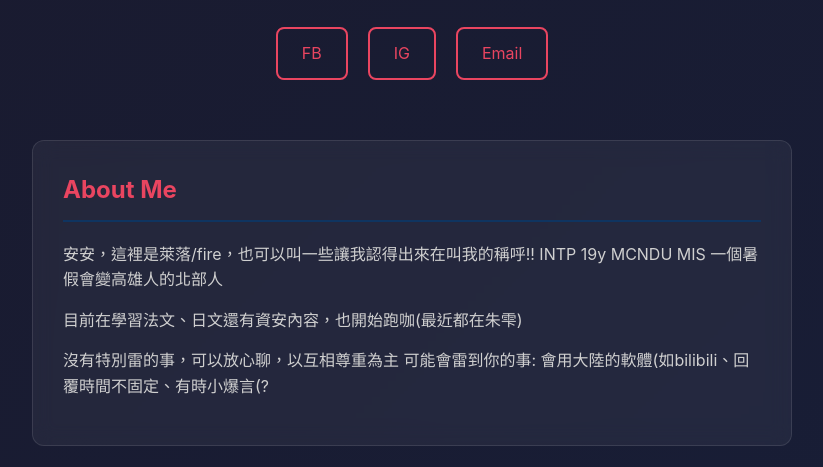
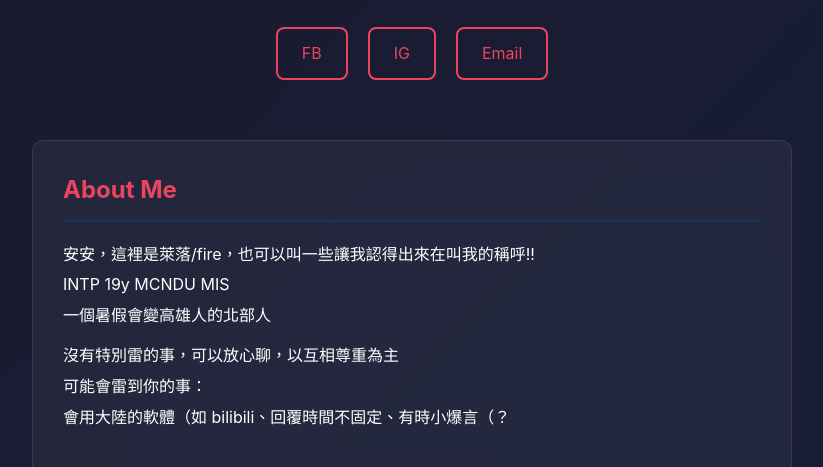
Before and after one commit to fire9681/husa.github.io, a plain HTML site: page index.html in a window 1280 px wide. Shown: the part 338-805 px from the top of the page, without its empty margins (228-1051 px from the left). Drawn offline with Linux system fonts and the light colour scheme.

Commit message:
Update index.html

```diff
--- a/index.html
+++ b/index.html
@@ -85,6 +85,15 @@
             color: #d0d0d0;
             margin-bottom: 15px;
         }
+        p {
+            color: #ffffff;
+            margin-bottom: 15px;
+        }
+
+p span {
+    display: block;
+    margin-bottom: 5px;
+}
 
         /* 技能 */
         .skills {
@@ -323,20 +332,15 @@
             <h2>About Me</h2>
 
             <p>
-                安安，這裡是萊落/fire，也可以叫一些讓我認得出來在叫我的稱呼!!
-                INTP 19y MCNDU MIS 一個暑假會變高雄人的北部人
-
-
+                <span>安安，這裡是萊落/fire，也可以叫一些讓我認得出來在叫我的稱呼!!</span>
+                <span>INTP 19y MCNDU MIS</span>
+                <span>一個暑假會變高雄人的北部人</span>
             </p>
 
             <p>
-                目前在學習法文、日文還有資安內容，也開始跑咖(最近都在朱雫)
-            </p>
-
-            <p>
-                沒有特別雷的事，可以放心聊，以互相尊重為主
-                可能會雷到你的事:
-                會用大陸的軟體(如bilibili、回覆時間不固定、有時小爆言(?
+                <span>沒有特別雷的事，可以放心聊，以互相尊重為主</span>
+                <span>可能會雷到你的事：</span>
+                <span>會用大陸的軟體（如 bilibili、回覆時間不固定、有時小爆言（？</span>
             </p>
         </section>
 
```
